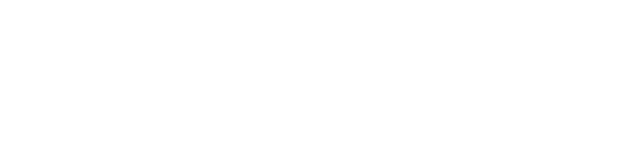
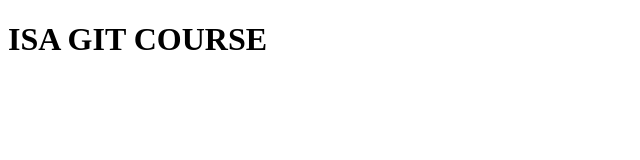
Before and after one commit to GrzegorzM79/gitstarter1, a plain HTML site: page index.html in a window 1280 px wide. Shown: the whole page, without its empty margins (0-640 px from the left). Drawn offline with Linux system fonts and the light colour scheme.

Commit message:
Header added to index.html

```diff
--- a/index.html
+++ b/index.html
@@ -7,6 +7,7 @@
     <title>Document</title>
 </head>
 <body>
+    <h1>ISA GIT COURSE</h1>
 
 </body>
 </html>
```
